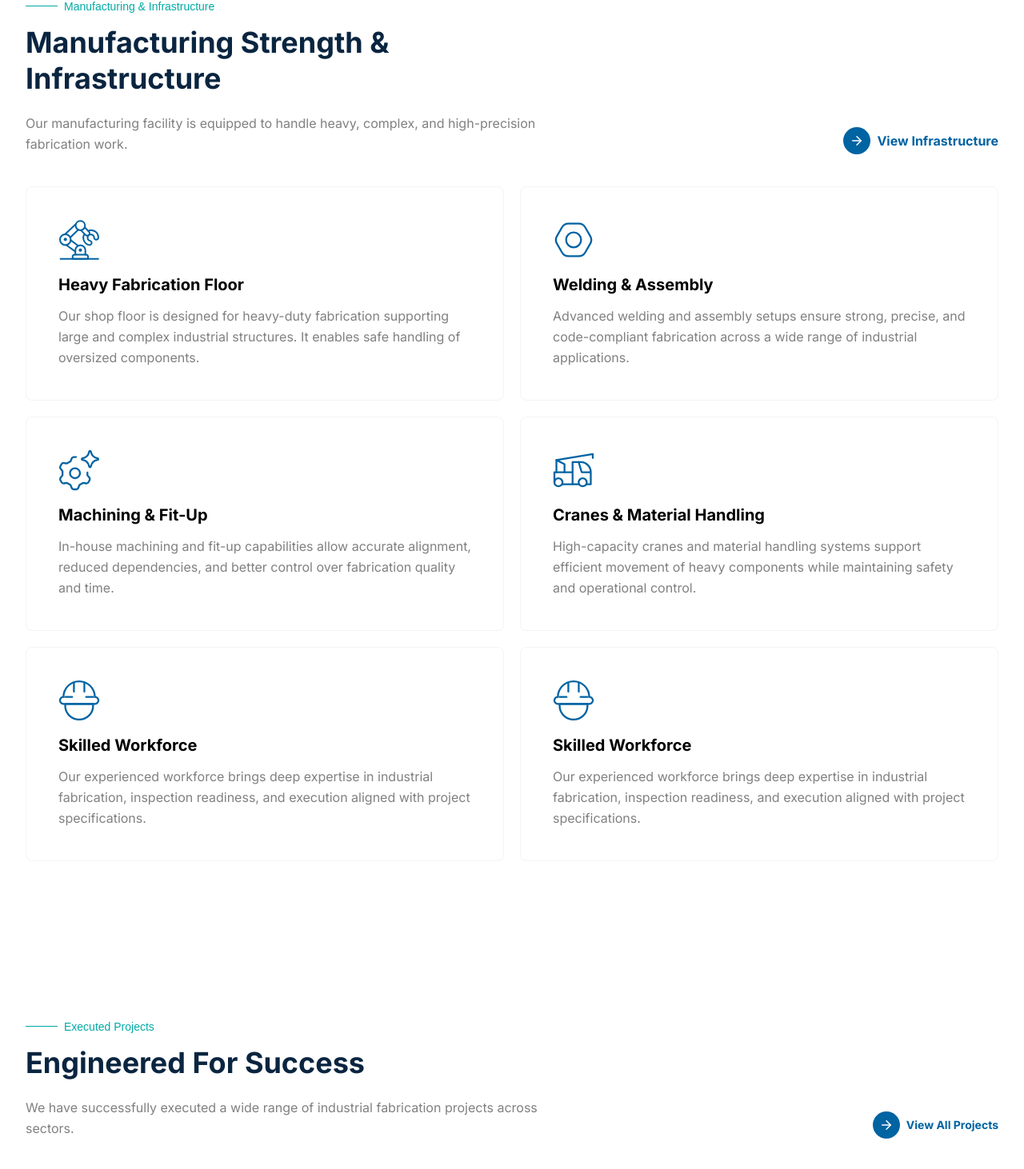
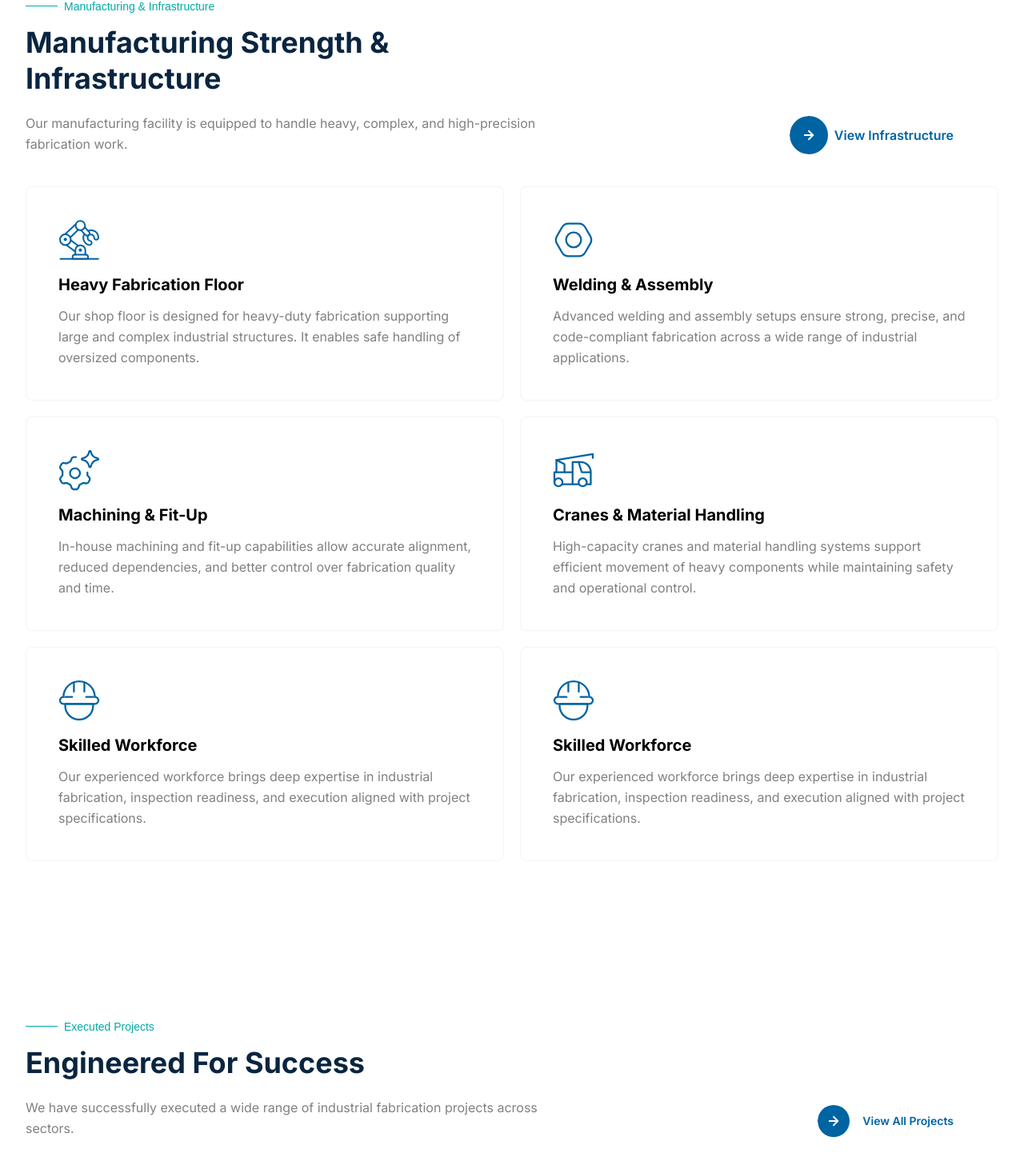
Before and after one commit to akshay-invennico/joule-engineering, a Next.js app: page / in a window 1280 px wide. Shown: the part 3172-4634 px from the top of the page at 80% size. Built offline with nearby package versions, Linux system fonts and the light colour scheme.

Commit message:
fix: fixed hover effects in home

```diff
--- a/src/components/shared/manufacturing/Manufacturing.tsx
+++ b/src/components/shared/manufacturing/Manufacturing.tsx
@@ -1,11 +1,11 @@
 import React from 'react';
 import { ArrowRight } from 'lucide-react';
 import Link from 'next/link';
-import fabrication from '../../../../public/icons/manufacturing/fabrication.svg'
-import welding from '../../../../public/icons/manufacturing/welding.svg'
-import setting from '../../../../public/icons/manufacturing/setting.svg'
-import crane from '../../../../public/icons/manufacturing/crane.svg'
-import workforce from '../../../../public/icons/manufacturing/workforce.svg'
+import fabrication from '../../../../public/icons/manufacturing/fabrication.svg';
+import welding from '../../../../public/icons/manufacturing/welding.svg';
+import setting from '../../../../public/icons/manufacturing/setting.svg';
+import crane from '../../../../public/icons/manufacturing/crane.svg';
+import workforce from '../../../../public/icons/manufacturing/workforce.svg';
 import Image from 'next/image';
 import SubHeading from '../subheading/SubHeading';
 
@@ -13,32 +13,38 @@ const Manufacturing = () => {
   const features = [
     {
       title: 'Heavy Fabrication Floor',
-      description: 'Our shop floor is designed for heavy-duty fabrication supporting large and complex industrial structures. It enables safe handling of oversized components.',
+      description:
+        'Our shop floor is designed for heavy-duty fabrication supporting large and complex industrial structures. It enables safe handling of oversized components.',
       icon: fabrication,
     },
     {
       title: 'Welding & Assembly',
-      description: 'Advanced welding and assembly setups ensure strong, precise, and code-compliant fabrication across a wide range of industrial applications.',
+      description:
+        'Advanced welding and assembly setups ensure strong, precise, and code-compliant fabrication across a wide range of industrial applications.',
       icon: welding,
     },
     {
       title: 'Machining & Fit-Up',
-      description: 'In-house machining and fit-up capabilities allow accurate alignment, reduced dependencies, and better control over fabrication quality and time.',
+      description:
+        'In-house machining and fit-up capabilities allow accurate alignment, reduced dependencies, and better control over fabrication quality and time.',
       icon: setting,
     },
     {
       title: 'Cranes & Material Handling',
-      description: 'High-capacity cranes and material handling systems support efficient movement of heavy components while maintaining safety and operational control.',
+      description:
+        'High-capacity cranes and material handling systems support efficient movement of heavy components while maintaining safety and operational control.',
       icon: crane,
     },
     {
       title: 'Skilled Workforce',
-      description: 'Our experienced workforce brings deep expertise in industrial fabrication, inspection readiness, and execution aligned with project specifications.',
+      description:
+        'Our experienced workforce brings deep expertise in industrial fabrication, inspection readiness, and execution aligned with project specifications.',
       icon: workforce,
     },
     {
       title: 'Skilled Workforce',
-      description: 'Our experienced workforce brings deep expertise in industrial fabrication, inspection readiness, and execution aligned with project specifications.',
+      description:
+        'Our experienced workforce brings deep expertise in industrial fabrication, inspection readiness, and execution aligned with project specifications.',
       icon: workforce,
     },
   ];
@@ -46,30 +52,42 @@ const Manufacturing = () => {
   return (
     <section className="py-16 md:py-[100px] bg-white overflow-hidden">
       <div className="container mx-auto px-4 lg:px-8">
-
         {/* Header Section */}
         <div className="mb-10">
           <div className="flex flex-col md:flex-row md:items-end justify-between gap-6 md:gap-12">
             <div className="max-w-3xl">
-              <SubHeading text="Manufacturing & Infrastructure" className='mb-3' color='#00AAA5' />
+              <SubHeading
+                text="Manufacturing & Infrastructure"
+                className="mb-3"
+                color="#00AAA5"
+              />
               <h2 className="text-[#0A2540] text-3xl md:text-4xl lg:text-[36px] font-bold leading-tight mb-5 text-center md:text-left">
                 Manufacturing Strength &<br /> Infrastructure
               </h2>
               <p className="text-[#808080] text-sm md:text-base leading-relaxed max-w-2xl text-center md:text-left">
-                Our manufacturing facility is equipped to handle heavy, complex, and high-precision fabrication work.
+                Our manufacturing facility is equipped to handle heavy, complex,
+                and high-precision fabrication work.
               </p>
             </div>
 
             <div className="flex justify-center md:justify-end shrink-0 mb-2 md:mb-0">
               <Link
                 href="/infrastructure"
-                className="group flex items-center gap-2 text-primary font-bold text-base"
                 aria-label="View Infrastructure"
+                className="group relative inline-flex items-center overflow-hidden rounded-full px-6"
               >
-                <div className="bg-primary text-white p-2 rounded-full">
-                  <ArrowRight size={18} />
-                </div>
-                <span>View Infrastructure</span>
+                {/* Expanding Background */}
+                <span className="absolute left-0 top-0 h-full w-0 bg-primary transition-all duration-1000 ease-in-out group-hover:w-full"></span>
+
+                {/* Text */}
+                <span className="relative px-8 py-3 font-semibold text-primary transition-colors duration-1500 group-hover:text-white">
+                  View Infrastructure
+                </span>
+
+                {/* Sliding Icon */}
+                <span className="absolute left-0 flex h-12 w-12 items-center justify-center rounded-full bg-primary text-white transition-all duration-900 ease-in-out group-hover:left-full group-hover:-translate-x-full">
+                  <ArrowRight size={18} strokeWidth={2.5} />
+                </span>
               </Link>
             </div>
           </div>
@@ -94,9 +112,7 @@ const Manufacturing = () => {
                   />
                 </div>
 
-                <h3 className="text-xl mt-4 mb-3 font-bold">
-                  {feature.title}
-                </h3>
+                <h3 className="text-xl mt-4 mb-3 font-bold">{feature.title}</h3>
 
                 <p className="text-[#808080] text-base leading-relaxed">
                   {feature.description}
@@ -105,7 +121,6 @@ const Manufacturing = () => {
             );
           })}
         </div>
-
       </div>
     </section>
   );
--- a/src/components/shared/projects/Projects.tsx
+++ b/src/components/shared/projects/Projects.tsx
@@ -12,11 +12,11 @@ const Projects = () => {
   const [index, setIndex] = useState(0);
 
   const next = () => {
-    if (index < projects.length - 1) setIndex((prev) => prev + 1);
+    if (index < projects.length - 1) setIndex(prev => prev + 1);
   };
 
   const prev = () => {
-    if (index > 0) setIndex((prev) => prev - 1);
+    if (index > 0) setIndex(prev => prev - 1);
   };
 
   return (
@@ -25,24 +25,37 @@ const Projects = () => {
         {/* Header */}
         <div className="flex flex-col md:flex-row justify-between items-start md:items-end mb-10 gap-6">
           <div className="max-w-3xl">
-            <SubHeading text="Executed Projects" className='mb-3' color='#00AAA5' />
+            <SubHeading
+              text="Executed Projects"
+              className="mb-3"
+              color="#00AAA5"
+            />
             <h2 className="text-[#0A2540] text-3xl md:text-4xl lg:text-[36px] font-bold leading-tight mb-5">
               Engineered For Success
             </h2>
             <p className="text-[#808080] text-sm md:text-base leading-relaxed max-w-2xl">
-              We have successfully executed a wide range of industrial fabrication projects across sectors.
+              We have successfully executed a wide range of industrial
+              fabrication projects across sectors.
             </p>
           </div>
 
           <div className="hidden md:block">
             <Link
               href="/projects"
-              className="group flex items-center gap-2 text-primary font-bold text-sm"
+              className="group relative inline-flex items-center overflow-hidden rounded-full px-6"
             >
-              <div className="bg-primary text-white p-2 rounded-full">
-                <ArrowRight size={18} />
-              </div>
-              <span>View All Projects</span>
+              {/* Expanding Background */}
+              <span className="absolute left-0 top-0 h-full w-0 bg-primary transition-all duration-1000 ease-in-out group-hover:w-full"></span>
+
+              {/* Text */}
+              <span className="relative px-8 py-3 text-sm font-semibold text-primary transition-colors duration-1500 group-hover:text-white">
+                View All Projects
+              </span>
+
+              {/* Sliding Icon */}
+              <span className="absolute left-0 flex h-10 w-10 items-center justify-center rounded-full bg-primary text-white transition-all duration-900 ease-in-out group-hover:left-full group-hover:-translate-x-full">
+                <ArrowRight size={18} strokeWidth={2.5} />
+              </span>
             </Link>
           </div>
         </div>
@@ -56,7 +69,7 @@ const Projects = () => {
             }}
             transition={{ type: 'spring', stiffness: 300, damping: 30 }}
           >
-            {projects.map((project) => (
+            {projects.map(project => (
               <div
                 key={project.id}
                 className="min-w-full md:min-w-[calc(50%-12px)] group flex items-stretch bg-white overflow-hidden cursor-pointer"
```
